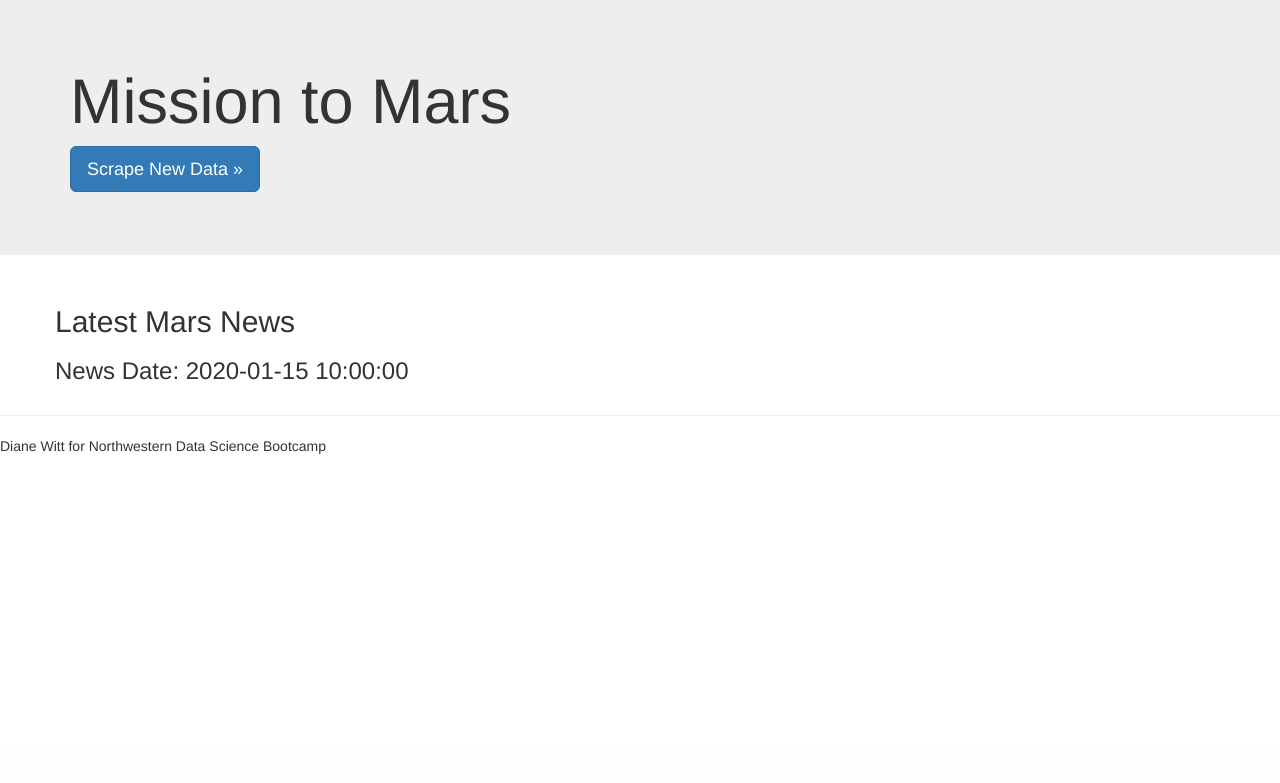
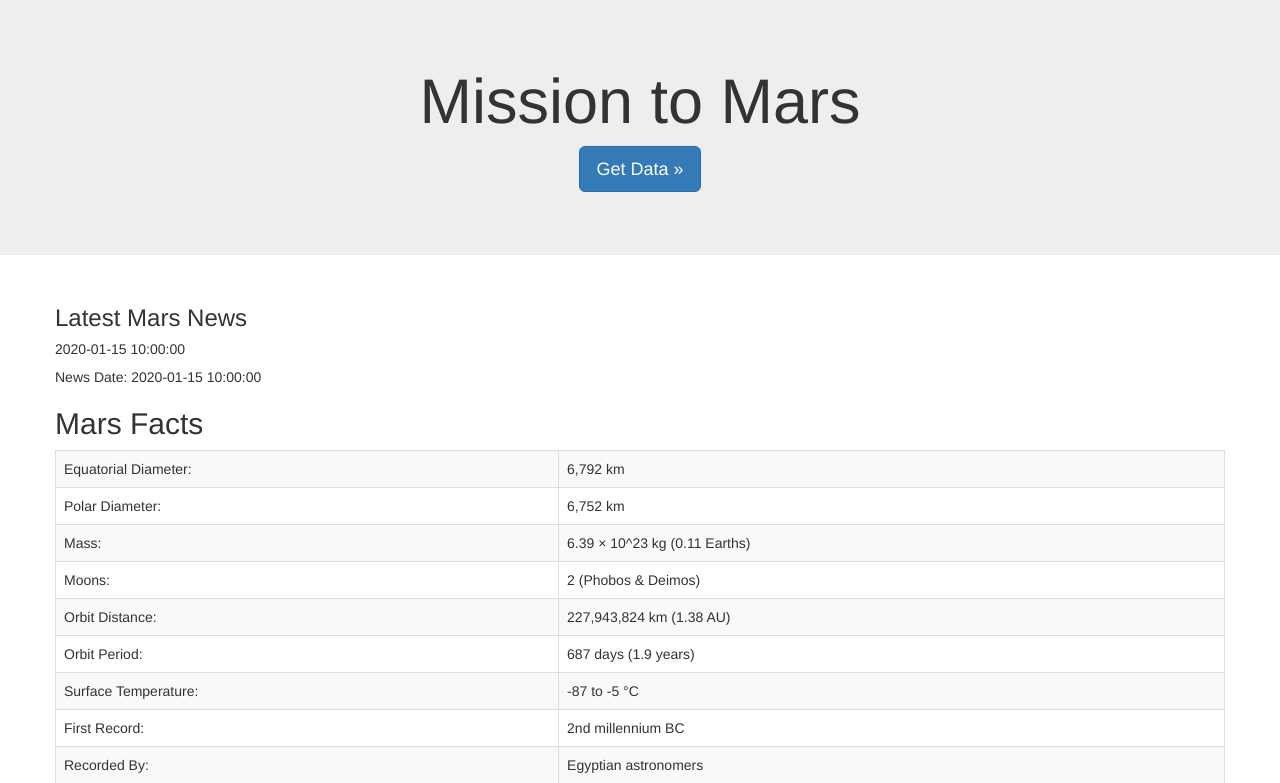
Before and after one commit to dianemarie-public/Mission-To-Mars, a Flask app: template Missions_to_Mars/templates/index.html in a window 1280 px wide. Shown: the part 51-834 px from the top of the page. Before the commit the page ends 505 px from the top, so only its background shows below. Run offline with Flask 2, Linux system fonts and the light colour scheme; the template is opened without the code that fills it: most values are stand-ins (such as "Sample title", 1, 10 or a date in 2020); some libraries are stand-ins or nearby versions.

Commit message:
Update index.html

```diff
--- a/Missions_to_Mars/templates/index.html
+++ b/Missions_to_Mars/templates/index.html
@@ -48,23 +48,26 @@
     </nav>
 
     <!-- Main jumbotron for a primary marketing message or call to action -->
-    <div class="jumbotron">
+    <div class="jumbotron text-center">
       <div class="container">
         <h1>Mission to Mars</h1>
         <!-- <p>This is a template for a simple marketing or informational website. It includes a large callout called a jumbotron and three supporting pieces of content. Use it as a starting point to create something more unique.</p> -->
-        <p><a class="btn btn-primary btn-lg" href="/scrape" role="button">Scrape New Data &raquo;</a></p>
+        <p><a class="btn btn-primary btn-lg" href="/scrape" role="button">Get Data &raquo;</a></p>
       </div>
     </div>
 
+    <!-- mars data -->
     <div class="container">
-      <!-- Example row of columns -->
       <div class="row">
         <div class="col">
-          <h2>Latest Mars News</h2>
-          <h3>News Date: {{ mars.news_date }}</h3>
+          <h3>Latest Mars News</h3>
+          <body>
+            <h5>{{news_date}}</h5>
+          </body>
+          <p>News Date: {{ mars.news_date }}</p>
         </div>
         <div class="col">
-          <!-- <h2 id="tables-bordered">Mars Facts</h2>
+          <h2 id="tables-bordered">Mars Facts</h2>
               <table class="table table-bordered table-striped table-responsive">
                 <tbody>
                   <tr>
@@ -105,7 +108,8 @@
                   </tr>
                 </tbody>
               </table>
-            </div><!-- /example -->
+            </div>
+            <!-- /example -->
           <!-- </table>
        </div>
         <div class="row">
```
